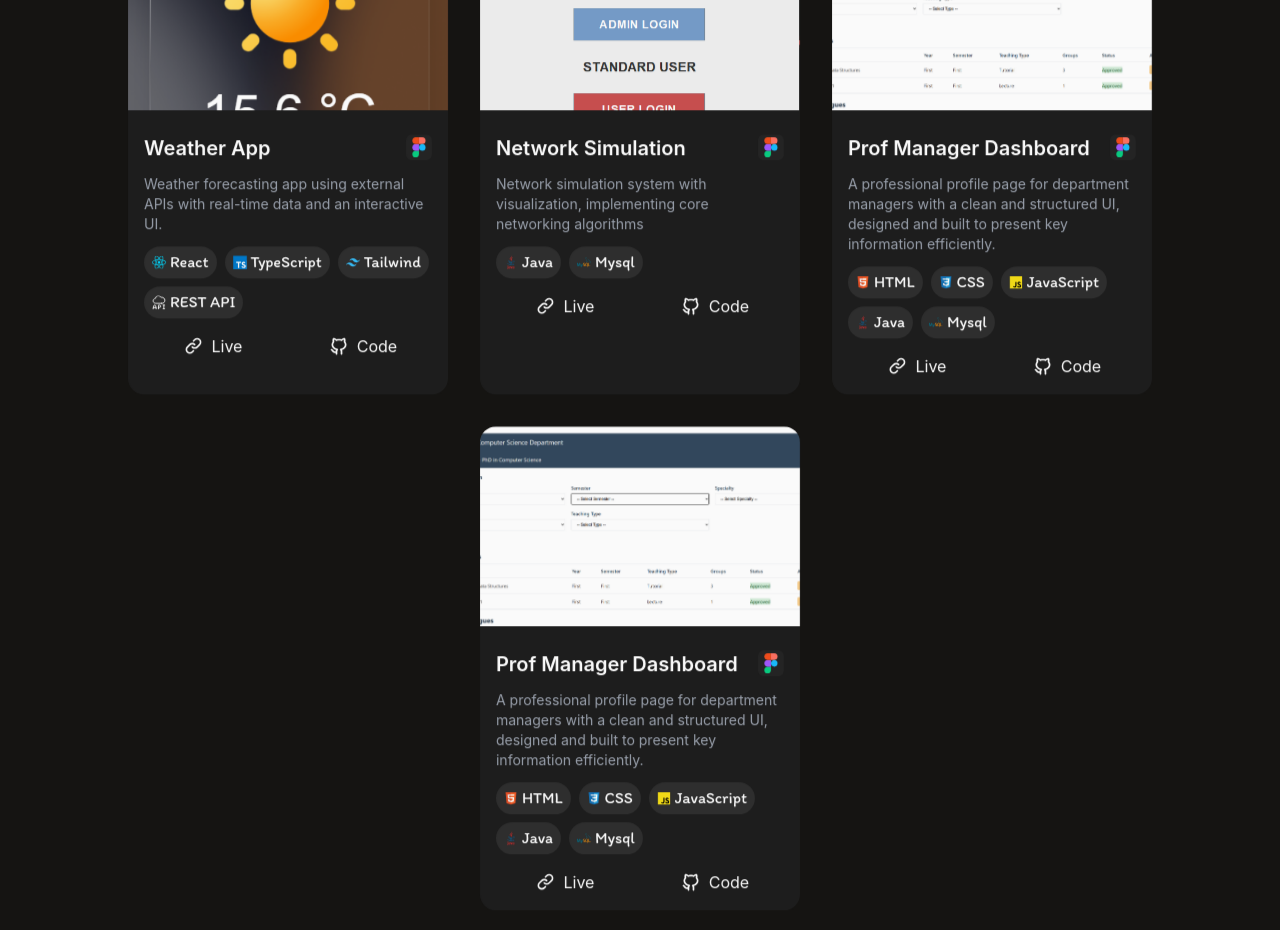
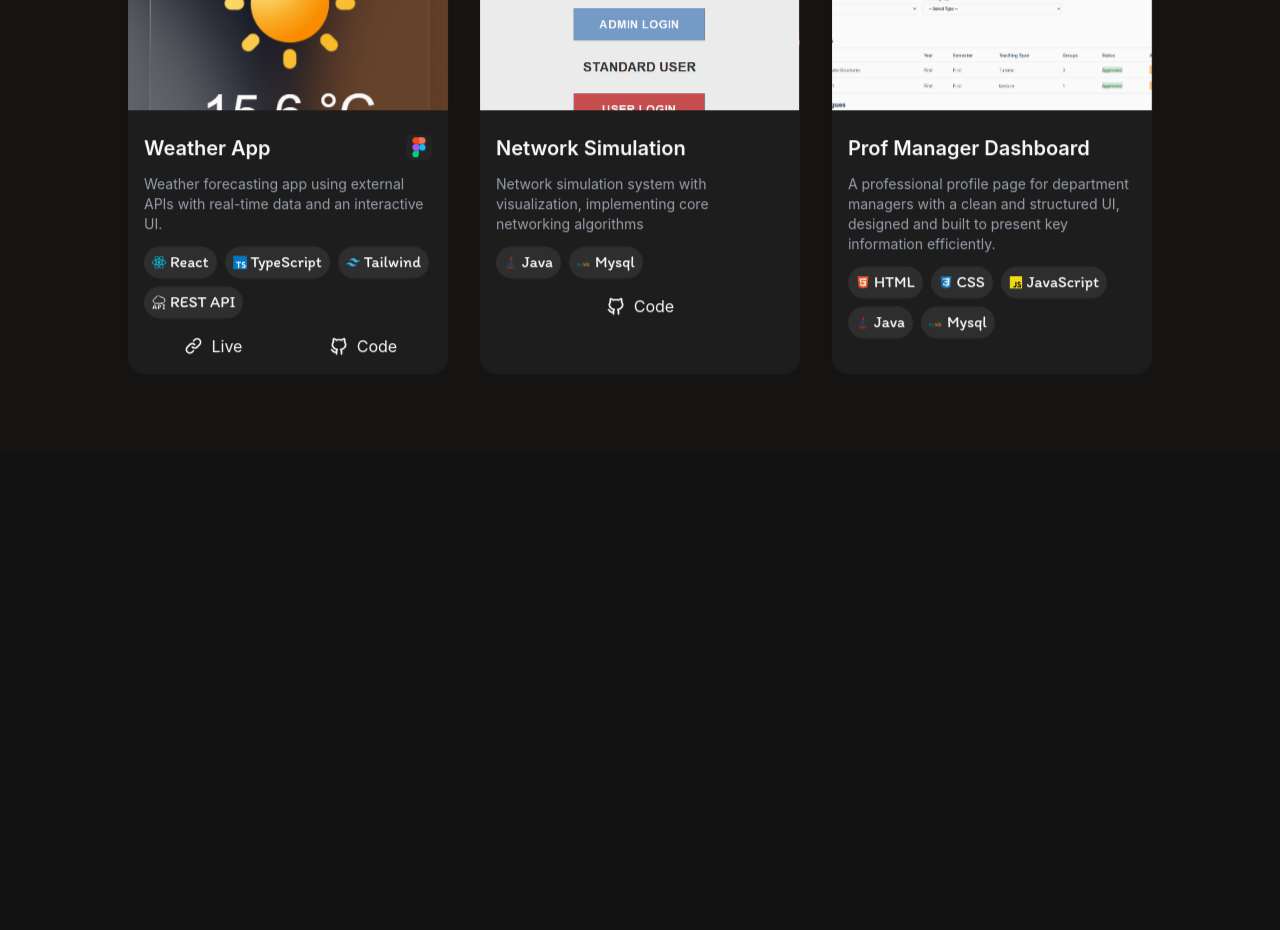
Before and after one commit to lo-ucif/lo__ucif-portfolio, a React (Vite) app: page /projects in a window 1280 px wide. Shown: the part 820-1750 px from the top of the page. After the commit the page ends 1274 px from the top, so only its background shows below. Built offline with nearby package versions, Linux system fonts and the light colour scheme; a web font is replaced by a local one.

Commit message:
change16

```diff
--- a/src/components/projectcard.tsx
+++ b/src/components/projectcard.tsx
@@ -49,9 +49,11 @@ export default function Projectcard({
         <div className="flex flex-col items-start self-stretch justify-center gap-3 px-4 py-3">
           <h3 className="flex flex-row justify-between w-full text-xl font-semibold text-white">
             {title}
+            {figma && figma !== "" && (
               <a href={figma} target="_blank" rel="noopener noreferrer">
                 <FigmaIcon />
               </a>
+            )}
           </h3>
           <p className="text-[#9CA3AF] text-sm  text-left">{description}</p>
 
@@ -71,6 +73,7 @@ export default function Projectcard({
           </div>
 
           <div className="flex w-full gap-3">
+            {liveDemo && liveDemo !== "" && (
               <a
                 href={liveDemo}
                 className="flex items-center justify-center flex-1 gap-2 px-4 py-1 text-white"
@@ -80,6 +83,9 @@ export default function Projectcard({
                 <LinkIcon width={20} height={20} />
                 Live
               </a>
+            )}
+
+            {github && github !== "" && (
               <a
                 href={github}
                 className="flex items-center justify-center flex-1 gap-2 px-4 py-1 text-white"
@@ -89,6 +95,7 @@ export default function Projectcard({
                 <Github2Icon width={20} height={20} />
                 Code
               </a>
+            )}
           </div>
         </div>
       </motion.div>
--- a/src/constants/data.ts
+++ b/src/constants/data.ts
@@ -200,23 +200,6 @@ export const projects: Array<{
       { label: "Java", icon: JavaIcon },
       { label: "Mysql", icon: MysqlIcon },
     ],
-    liveDemo: "https://your-chat-app.com",
-    github: "https://github.com/yourusername/chat-app",
-    figma: "https://www.figma.com/file/your-weather-design",
-  },
-  {
-    id: 6,
-    title: "Prof Manager Dashboard",
-    description:
-      "A professional profile page for department managers with a clean and structured UI, designed and built to present key information efficiently.",
-    image: profd,
-    tech: [
-      { label: "HTML", icon: HtmlIcon },
-      { label: "CSS", icon: CssIcon },
-      { label: "JavaScript", icon: JavascriptIcon },
-      { label: "Java", icon: JavaIcon },
-      { label: "Mysql", icon: MysqlIcon },
-    ],
     liveDemo: "",
     github: "",
     figma: "",
```
Lines whose indentation alone changed are shown as unchanged.
